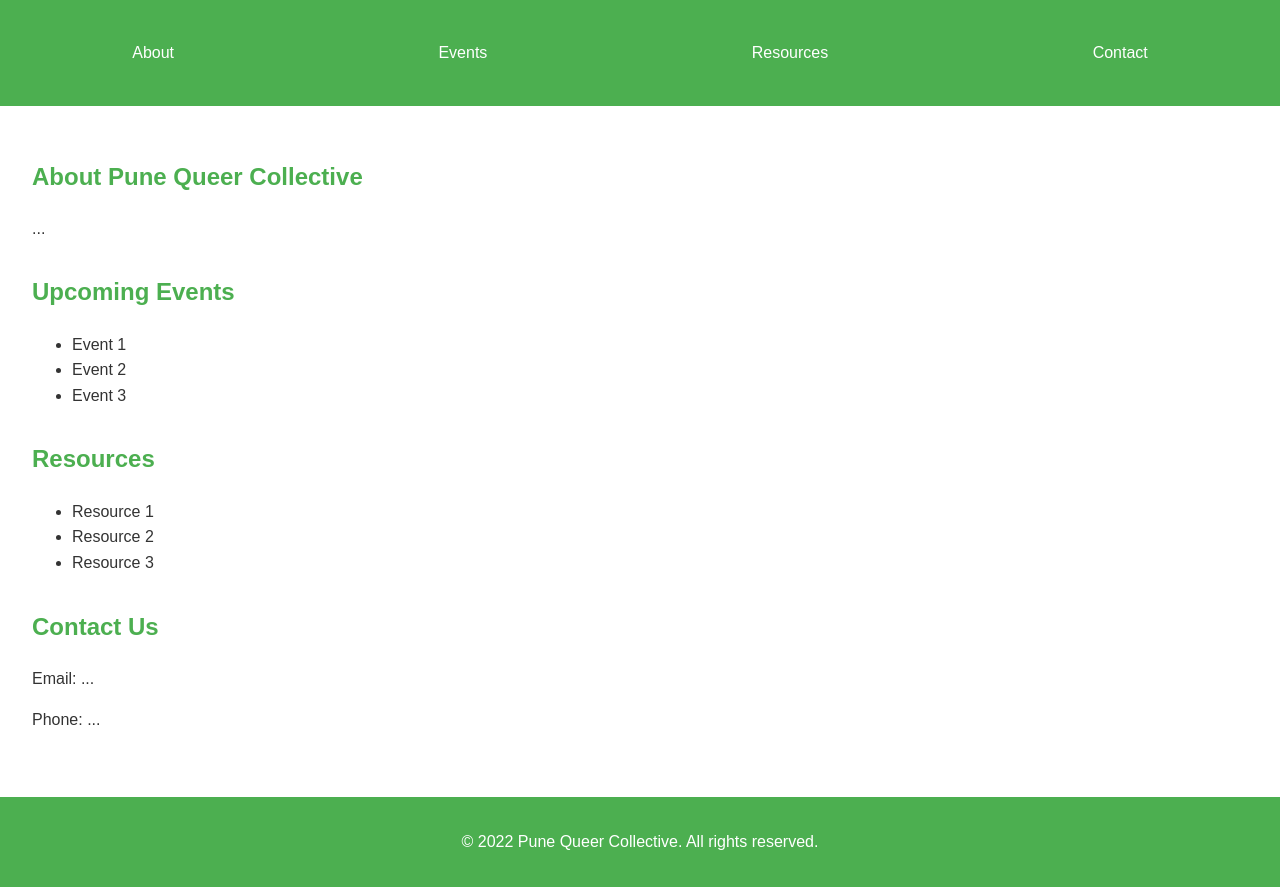
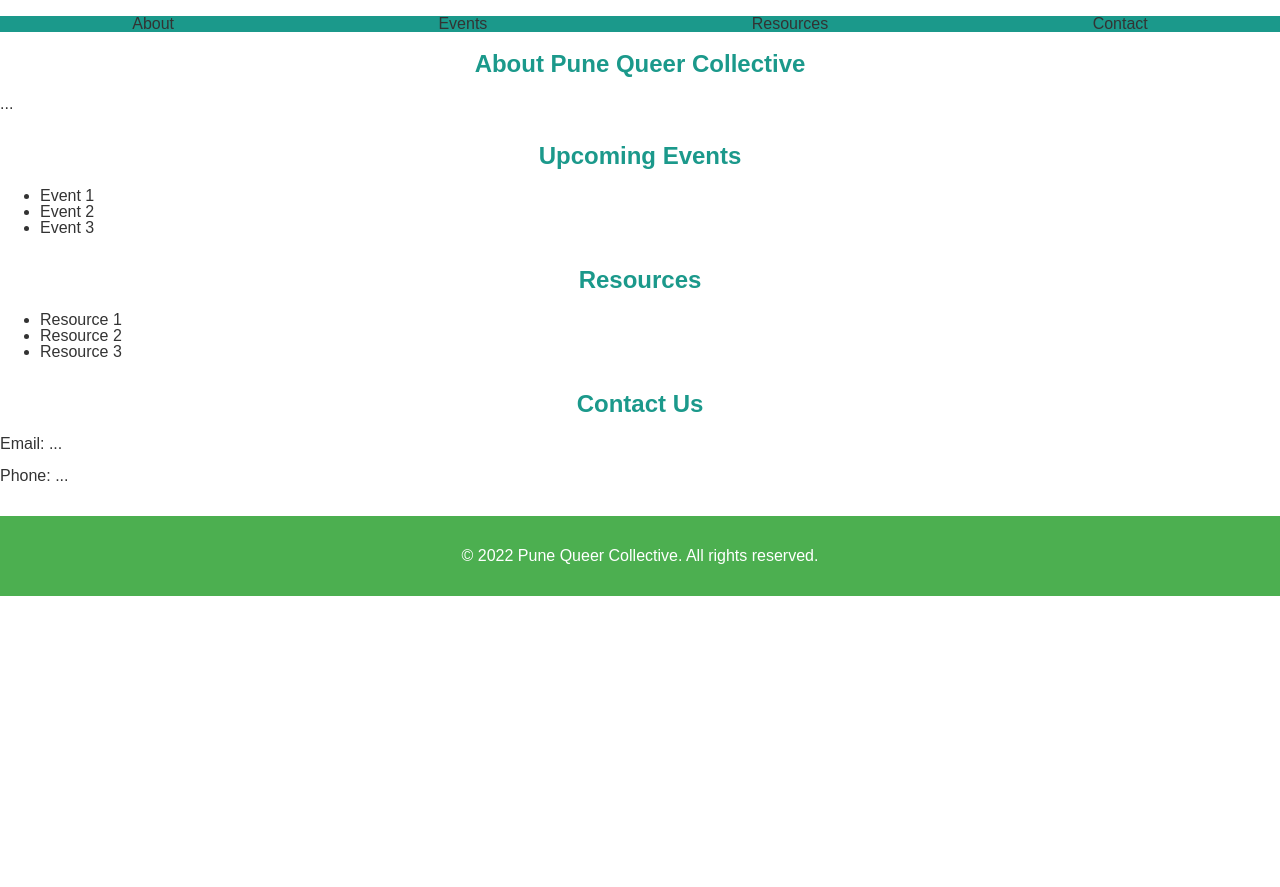
Before and after one commit to sonalika-p/pqc, a plain HTML site: page index.html in a window 1280 px wide. After the commit the page ends 800 px from the top, so only its background shows below. Drawn offline with Linux system fonts and the light colour scheme.

Commit message:
Update styles.css

```diff
--- a/styles.css
+++ b/styles.css
@@ -1,20 +1,17 @@
 body {
-    font-family: Arial, sans-serif;
-    line-height: 1.6;
+    font-family: Oswald, sans-serif;
+    line-height: 1.0;
     margin: 0;
     padding: 0;
     color: #333;
 }
 
 header {
-    background-color: #4CAF50;
-    padding: 1.5rem 0;
+    background-color: #1B998B;
+    padding: 0;
 }
 
-.center {
-  text-align: center;
-  border: 3px solid green;
-}
+
 nav ul {
     display: flex;
     justify-content: space-around;
@@ -23,12 +20,12 @@
 }
 
 nav ul li a {
-    color: #fff;
+    color: #333;
     text-decoration: none;
 }
 
 main {
-    padding: 2rem;
+    padding: 0;
 }
 
 section {
@@ -36,7 +33,8 @@
 }
 
 h1, h2 {
-    color: #4CAF50;
+    color: #1B998B;
+    text-align: center;
 }
 
 footer {
```
